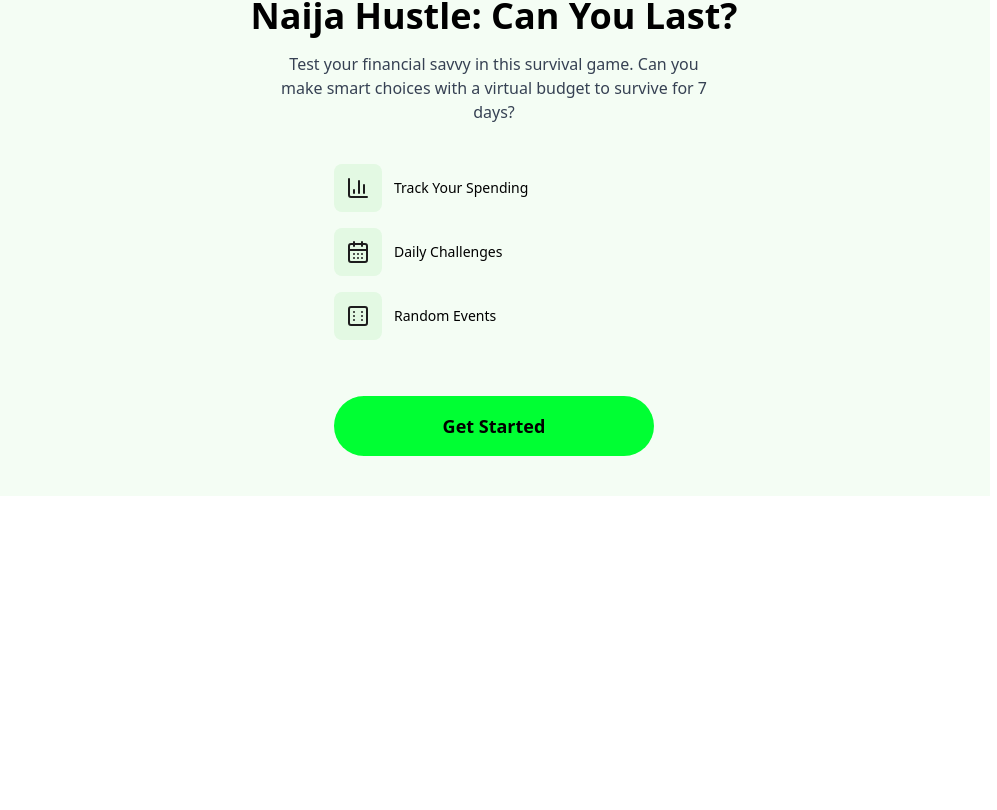
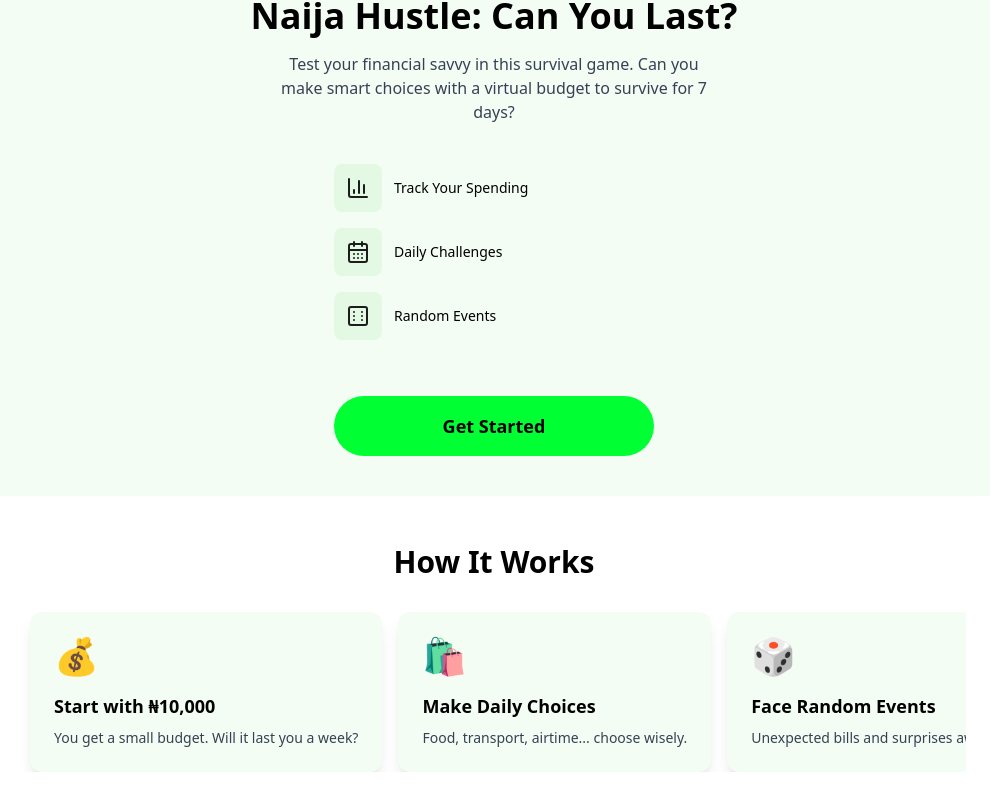
Before and after one commit to Ikechukwu001/survive, a React (Vite) app: page / in a window 1280 px wide. Shown: the part 696-1506 px from the top of the page, without its empty margins (146-1143 px from the left). Before the commit the page ends 1208 px from the top, so only its background shows below. Built offline with nearby package versions, Linux system fonts and the light colour scheme.

Commit message:
Added the howitworks component

```diff
--- a/package.json
+++ b/package.json
@@ -12,6 +12,7 @@
   "dependencies": {
     "@tailwindcss/vite": "^4.1.11",
     "clsx": "^2.1.1",
+    "framer-motion": "^12.23.6",
     "lottie-react": "^2.4.1",
     "lucide-react": "^0.525.0",
     "react": "^19.1.0",
--- /dev/null
+++ b/src/Components/HowItWorks.jsx
@@ -0,0 +1,57 @@
+// src/components/HowItWorks.jsx
+import React from 'react';
+import { motion } from 'framer-motion';
+
+const steps = [
+  {
+    icon: "💰",
+    title: "Start with ₦10,000",
+    description: "You get a small budget. Will it last you a week?",
+  },
+  {
+    icon: "🛍️",
+    title: "Make Daily Choices",
+    description: "Food, transport, airtime... choose wisely.",
+  },
+  {
+    icon: "🎲",
+    title: "Face Random Events",
+    description: "Unexpected bills and surprises await you.",
+  },
+  {
+    icon: "🧠",
+    title: "Survive 7 Days",
+    description: "If your ₦10k runs out, you lose the game.",
+  },
+];
+
+function HowItWorks() {
+  return (
+    <section className="py-12 px-6 bg-white text-black">
+      <h2 className="text-2xl md:text-3xl font-bold text-center mb-8">
+        How It Works
+      </h2>
+
+      <motion.div
+        className="flex overflow-x-auto gap-4 px-2 no-scrollbar"
+        initial={{ x: 100 }}
+        animate={{ x: 0 }}
+        transition={{ type: 'spring', stiffness: 40 }}
+      >
+        {steps.map((step, index) => (
+          <motion.div
+            key={index}
+            className="min-w-[260px] sm:min-w-[300px] p-6 rounded-xl shadow-lg bg-[#f4fdf4] flex-shrink-0"
+            whileHover={{ scale: 1.05 }}
+          >
+            <div className="text-4xl mb-4">{step.icon}</div>
+            <h3 className="text-lg font-semibold mb-2">{step.title}</h3>
+            <p className="text-sm text-gray-700">{step.description}</p>
+          </motion.div>
+        ))}
+      </motion.div>
+    </section>
+  );
+}
+
+export default HowItWorks;
--- a/src/Pages/Home.jsx
+++ b/src/Pages/Home.jsx
@@ -1,10 +1,12 @@
 import React from 'react';
 import Hero from '../Components/Hero'
+import HowItWorks from '../Components/HowItWorks'
 
 export default function Home(){
   return (
     <main>
       <Hero />
+      <HowItWorks />
       {/* You can add more sections like Categories, Plans, Footer, etc. */}
     </main>
   );
```
Also changed, not shown: 1 other file (tests, documents, lock files or other folders).
